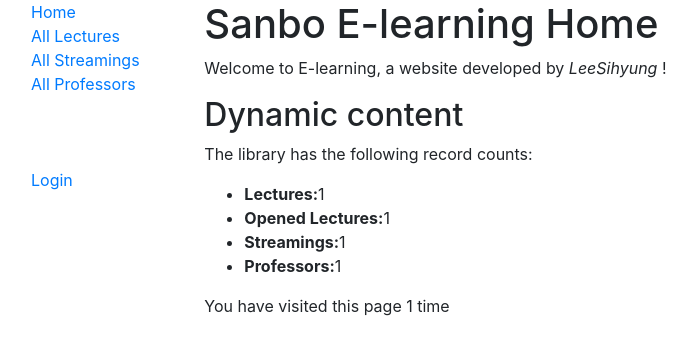
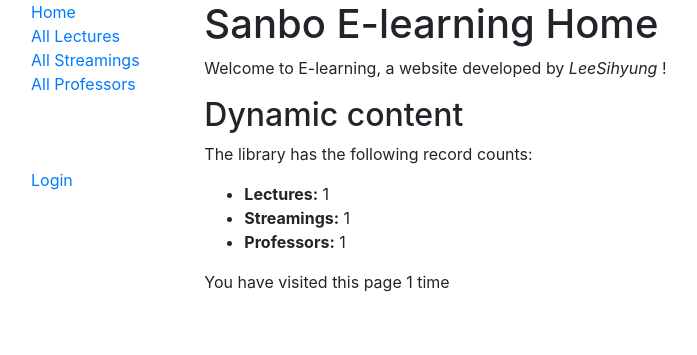
Before and after one commit to iamjjanga-ouo/Django_E_LearningProject_SanboCompany, a Django app: template e_learning/templates/index.html in a window 1280 px wide. Shown: the top 355 px of the page, without its empty margins (24-721 px from the left). Run offline with Django 3.2, Linux system fonts and the light colour scheme; the template is opened without the code that fills it: most values are stand-ins (such as "Sample title", 1, 10 or a date in 2020); some libraries are stand-ins or nearby versions.

Commit message:
Delete Opened Lecture

```diff
--- a/e_learning/templates/index.html
+++ b/e_learning/templates/index.html
@@ -10,10 +10,9 @@
     <h2>Dynamic content</h2>
     <p>The library has the following record counts:</p>
     <ul>
-        <li><strong>Lectures:</strong>{{ num_lectures }}</li>
-        <li><strong>Opened Lectures:</strong>{{ num_opened_lectures }}</li>
-        <li><strong>Streamings:</strong>{{ num_streamings }}</li>
-        <li><strong>Professors:</strong>{{ num_professors }}</li>
+        <li><strong>Lectures:</strong> {{ num_lectures }}</li>
+        <li><strong>Streamings:</strong> {{ num_streamings }}</li>
+        <li><strong>Professors:</strong> {{ num_professors }}</li>
     </ul>
 
     <p>You have visited this page {{ num_visits }}{% if num_visits == 1 %} time {% else %} times {% endif %}</p>
```
